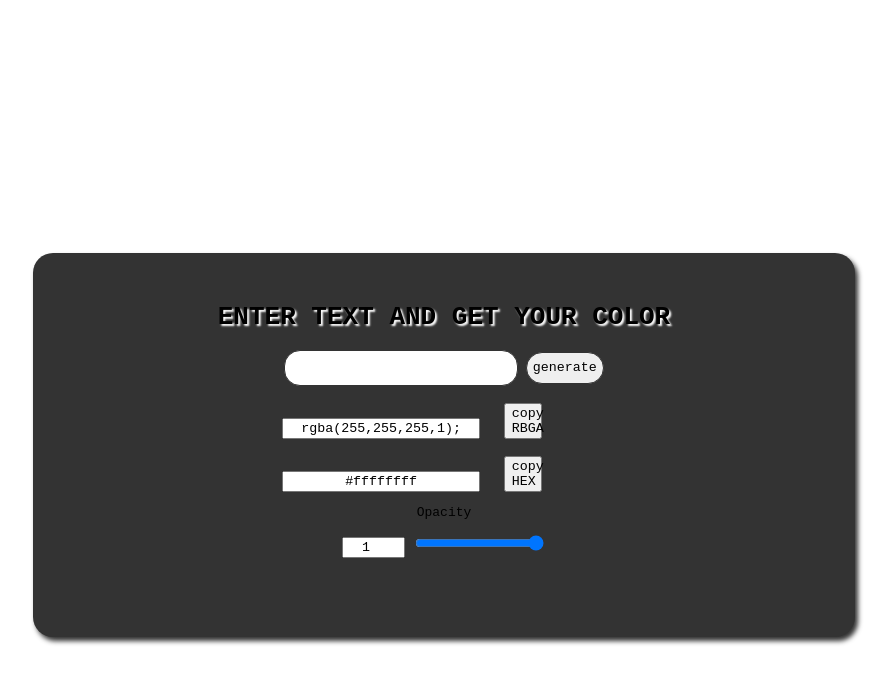
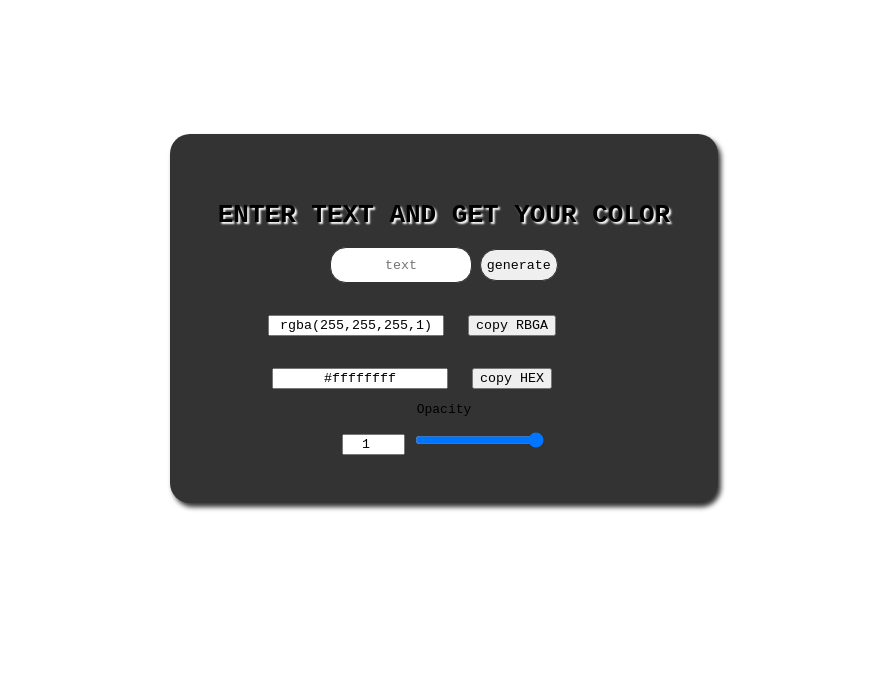
Before and after one commit to maximiliansteiger/name-to-color, a plain HTML site: page index.html in a window 1280 px wide. Shown: the whole page, without its empty margins (196-1089 px from the left). Drawn offline with Linux system fonts and the light colour scheme.

Commit message:
tried to center div... failed

```diff
--- a/index.html
+++ b/index.html
@@ -12,13 +12,14 @@
 </head>
 
 <body>
-    <div id="content">
+    <div class="outerContent">
+        <div class="content">
             <h1 id="headline">ENTER TEXT AND GET YOUR COLOR</h1>
             <div>
-            <input type="text" name="name" value="" id="name">
+                <input type="text" name="name" value="" placeholder="text" id="name">
                 <input type="button" id="submitButton" value="generate">
             </div>
-        <input class="colorField" type="text" value="rgba(255,255,255,1);" id="colorCodeRgb">
+            <input class="colorField" type="text" value="rgba(255,255,255,1)" id="colorCodeRgb">
             <button class="colorCopy" onclick="copyRgb()">copy RBGA</button>
             <br>
             <input class="colorField" type="text" value="#FFFFFF" id="colorCodeHex">
@@ -32,6 +33,7 @@
 
 
         </div>
+    </div>
     <script src="./nameToColor.js" async defer></script>
 
 </body>
--- a/nameToColor.js
+++ b/nameToColor.js
@@ -15,10 +15,10 @@ function start(r, g, b,a) {
     this.r = r;
     this.g = g;
     this.b = b;
-    document.getElementById("colorCodeRgb").value = `rgba(${r},${g},${b},${a});`;
+    document.getElementById("colorCodeRgb").value = `rgba(${r},${g},${b},${a})`;
     document.getElementById("colorCodeHex").value = `#${componentToHex(r) + componentToHex(g) + componentToHex(b) + componentToHex(Math.round(a * 255))}`;
     document.body.style.backgroundColor = `rgba(${r},${g},${b},${a})`;
-    document.getElementById("headline").style = `text-shadow:2px 2px 2px rgba(${r},${g},${b},${a});`;
+    document.getElementById("headline").style = `text-shadow:2px 2px 2px rgba(${r},${g},${b},${a})`;
     document.getElementById("opacityText").value = `${a}`;
     document.getElementById("opacityRange").value = `${a}`;
 }
--- a/style.css
+++ b/style.css
@@ -8,17 +8,19 @@ body {
     background-attachment: fixed;
     background-position: center;
 }
+.outerContent{
+    display: flex;
+    justify-content: center;
+    align-items: center;
+}
 
-#content {
+.content {
     background-color: #333;
     justify-content: center;
-    margin: 0 auto;
-    width: 60%;
-    padding: 4vh;
-    height: 40vh;
-    margin-top: 20%;
+    padding: 6vh;
     box-shadow: 3px 4px 5px #333;
     border-radius: 20px;
+    margin-top: 10%;
 }
 
 #name,
@@ -39,11 +41,11 @@ body {
 }
 
 .colorField {
-    width: 25%;
+    /* width: 25%; */
     margin: 4vh 2vh 0vh -4vh;
 }
 
 .colorCopy {
-    width: 5%;
+    /* width: 5%; */
     margin: 0vh 4vh 0vh 0vh;
 }
```
Lines whose indentation alone changed are shown as unchanged.
